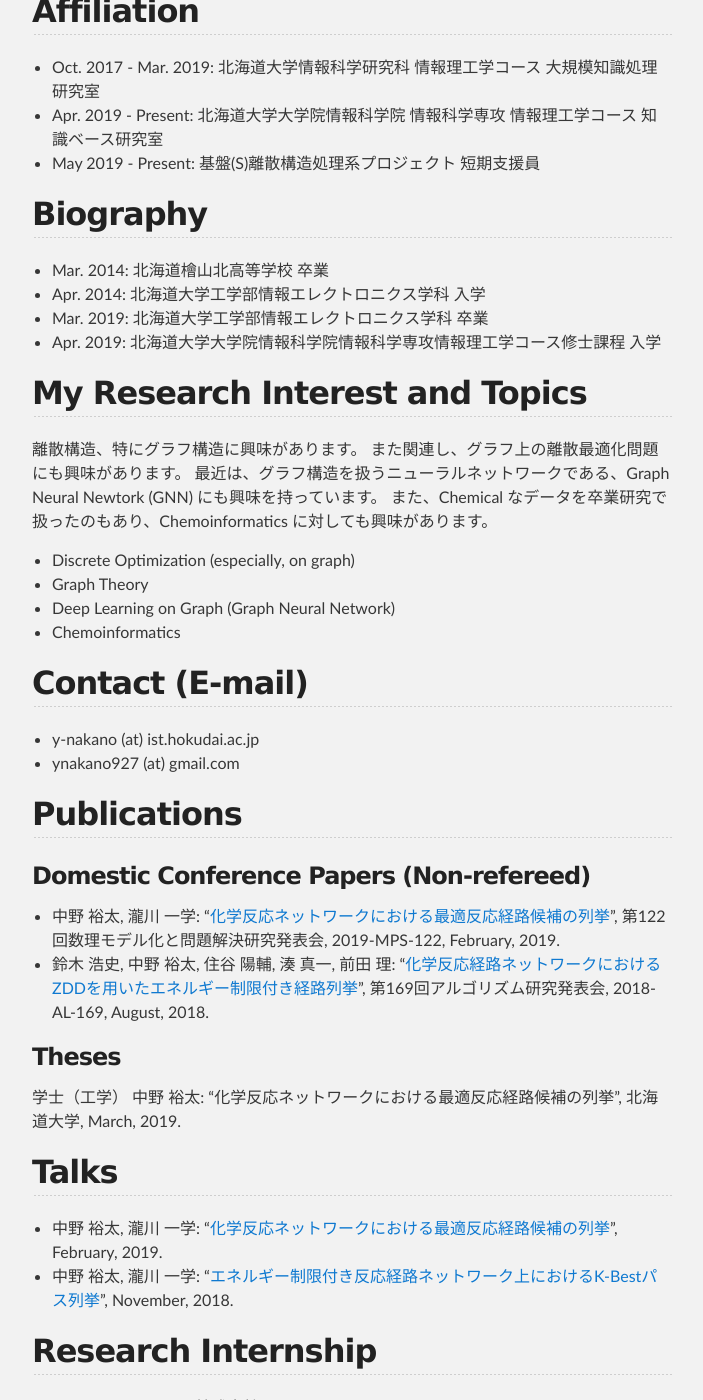
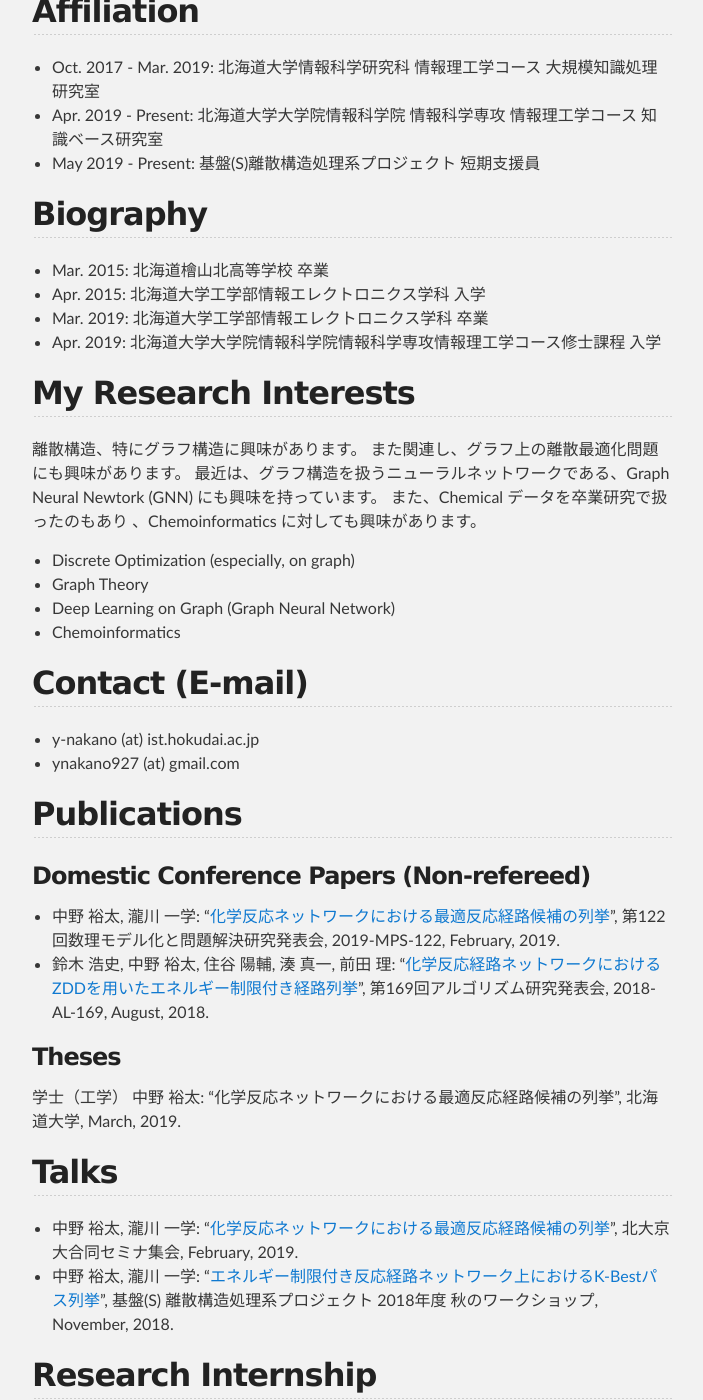
Before and after one commit to mits58/mits58.github.io, a Jekyll site: the page built from index-jp.md, in a window 1280 px wide and 1400 px high, scrolled down 362 px. Shown: the whole window, without its empty margins (288-991 px from the left). Built offline with Jekyll 4.4.1, drawn with Linux system fonts in a browser that asks for light colours; some of the changed text lies outside the part shown.

Commit message:
add some changes

```diff
--- a/index-jp.md
+++ b/index-jp.md
@@ -10,16 +10,16 @@ layout: default
 - May 2019 - Present: 基盤(S)離散構造処理系プロジェクト 短期支援員
 
 ## Biography
-- Mar. 2014: 北海道檜山北高等学校 卒業
-- Apr. 2014: 北海道大学工学部情報エレクトロニクス学科 入学
+- Mar. 2015: 北海道檜山北高等学校 卒業
+- Apr. 2015: 北海道大学工学部情報エレクトロニクス学科 入学
 - Mar. 2019: 北海道大学工学部情報エレクトロニクス学科 卒業
 - Apr. 2019: 北海道大学大学院情報科学院情報科学専攻情報理工学コース修士課程 入学
 
-## My Research Interest and Topics
+## My Research Interests
 離散構造、特にグラフ構造に興味があります。
 また関連し、グラフ上の離散最適化問題にも興味があります。
 最近は、グラフ構造を扱うニューラルネットワークである、Graph Neural Newtork (GNN) にも興味を持っています。
-また、Chemical なデータを卒業研究で扱ったのもあり、Chemoinformatics に対しても興味があります。
+また、Chemical データを卒業研究で扱ったのもあり 、Chemoinformatics に対しても興味があります。
 
 - Discrete Optimization (especially, on graph)
 - Graph Theory
@@ -40,11 +40,11 @@ layout: default
 中野 裕太: "化学反応ネットワークにおける最適反応経路候補の列挙", 北海道大学, March, 2019.
 
 ## Talks
-- 中野 裕太, 瀧川 一学: "[化学反応ネットワークにおける最適反応経路候補の列挙](http://www-erato.ist.hokudai.ac.jp/html/php/sub_html.php?id=51)", February, 2019.
-- 中野 裕太, 瀧川 一学: "[エネルギー制限付き反応経路ネットワーク上におけるK-Bestパス列挙](http://www-erato.ist.hokudai.ac.jp/html/php/sub_html.php?id=47)", November, 2018.
+- 中野 裕太, 瀧川 一学: "[化学反応ネットワークにおける最適反応経路候補の列挙](http://www-erato.ist.hokudai.ac.jp/html/php/sub_html.php?id=51)", 北大京大合同セミナ集会, February, 2019.
+- 中野 裕太, 瀧川 一学: "[エネルギー制限付き反応経路ネットワーク上におけるK-Bestパス列挙](http://www-erato.ist.hokudai.ac.jp/html/php/sub_html.php?id=47)", 基盤(S) 離散構造処理系プロジェクト 2018年度 秋のワークショップ, November, 2018.
 
 ## Research Internship
-Apr. 2019 - Sep. 2019: 株式会社Preferred Networks
+Apr. 2019 - Sep. 2019: [株式会社Preferred Networks](https://preferred.jp/en/)
 
 ## Teaching Experiences
 - Apr. 2019 - Jun. 2019: 北海道大学工学部情報エレクトロニクス学科 "計算機プログラミングⅠ" ティーチングアシスタント(TA)
```
Also changed, not shown: index.md (+2 -2 lines).
